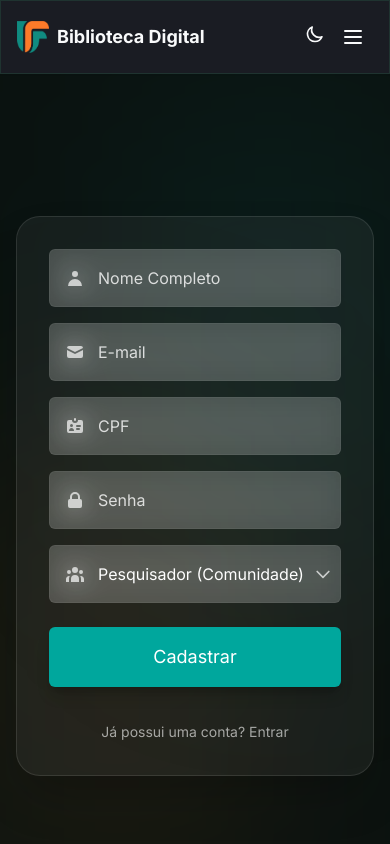
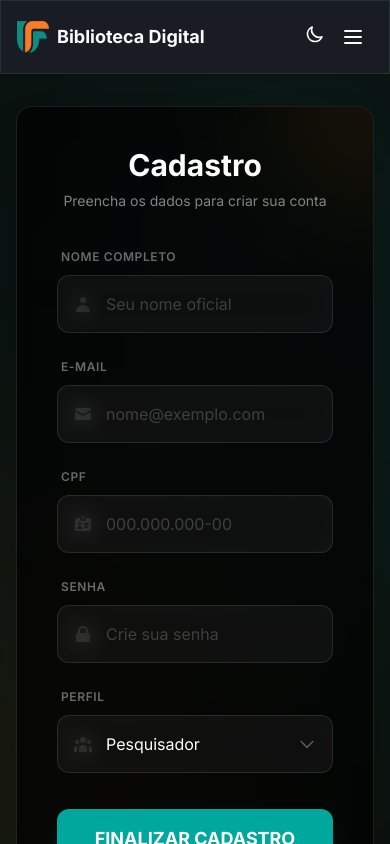
Before and after one commit to lmateusfaria/software-historia, an Angular app in the folder front/: page /register in a window 390 px wide. Shown: the top 844 px of the page. Built offline with nearby package versions, Linux system fonts and the light colour scheme.

Commit message:
feat(front): novos layouts premium para login e registro com seções hero

```diff
--- a/front/src/app/features/usuarios/login.html
+++ b/front/src/app/features/usuarios/login.html
@@ -4,75 +4,120 @@
   <div class="unifef-blur-teal"></div>
   <div class="unifef-blur-orange"></div>
 
-  <div class="w-full max-w-sm relative z-10 fade-in px-4">
-    <!-- Formulário Glassmorphism -->
-    <div class="bg-white/5 backdrop-blur-xl border border-white/10 rounded-3xl p-8 shadow-2xl">
+  <div class="flex items-center justify-center min-h-screen w-full relative z-10 px-4 py-8">
+    <div class="w-full max-w-5xl grid grid-cols-1 lg:grid-cols-2 gap-12 items-center fade-in">
+
+      <!-- Lado Esquerdo: Boas-vindas/Texto -->
+      <div class="hidden lg:flex flex-col justify-center text-white space-y-8 pr-12">
+        <div class="space-y-4">
+          <h1 class="text-6xl font-black leading-tight tracking-tighter">
+            BIBLIOTECA <br>
+            <span class="text-unifef-orange">DIGITAL</span>
+          </h1>
+          <div class="w-24 h-2 bg-unifef-teal rounded-full"></div>
+        </div>
+
+        <p class="text-xl text-white/70 leading-relaxed font-light max-w-md">
+          Preservando a memória da região através da digitalização de acervos históricos e documentos raros.
+        </p>
+
+        <ul class="space-y-4 pt-4">
+          <li class="flex items-center gap-3 text-white/80">
+            <div class="p-2 bg-white/5 rounded-lg border border-white/10">
+              <svg class="w-5 h-5 text-unifef-teal" fill="none" stroke="currentColor" viewBox="0 0 24 24"><path stroke-linecap="round" stroke-linejoin="round" stroke-width="2" d="M9 12l2 2 4-4m6 2a9 9 0 11-18 0 9 9 0 0118 0z"></path></svg>
+            </div>
+            <span>Acesso rápido ao acervo digitalizado</span>
+          </li>
+          <li class="flex items-center gap-3 text-white/80">
+            <div class="p-2 bg-white/5 rounded-lg border border-white/10">
+              <svg class="w-5 h-5 text-unifef-teal" fill="none" stroke="currentColor" viewBox="0 0 24 24"><path stroke-linecap="round" stroke-linejoin="round" stroke-width="2" d="M9 12l2 2 4-4m6 2a9 9 0 11-18 0 9 9 0 0118 0z"></path></svg>
+            </div>
+            <span>Busca avançada com tecnologia OCR</span>
+          </li>
+        </ul>
+      </div>
+
+      <!-- Lado Direito: Formulário -->
+      <div class="w-full max-w-md mx-auto lg:mx-0">
+        <div class="glass card-premium !p-10 shadow-2xl relative overflow-hidden group">
+          <!-- Brilho sutil no hover -->
+          <div class="absolute -top-24 -right-24 w-48 h-48 bg-unifef-teal/10 rounded-full blur-3xl group-hover:bg-unifef-teal/20 transition-all duration-500"></div>
+
+          <div class="text-center mb-10">
+            <h2 class="text-3xl font-bold text-white mb-2">Login</h2>
+            <p class="text-white/50 text-sm">Acesse sua conta para continuar</p>
+          </div>
+
           <form (ngSubmit)="onSubmit()" autocomplete="off" class="space-y-6">
 
-        <!-- Input E-mail / Username -->
-        <div class="relative">
-          <div class="absolute inset-y-0 left-0 pl-4 flex items-center pointer-events-none">
-            <!-- User Icon -->
-            <svg class="w-5 h-5 text-white/70" fill="currentColor" viewBox="0 0 20 20">
+            <div class="space-y-2">
+              <label class="text-xs font-semibold text-white/40 uppercase tracking-wider ml-1">Credenciais</label>
+              <div class="relative group/input">
+                <div class="absolute inset-y-0 left-0 pl-4 flex items-center pointer-events-none group-focus-within/input:text-unifef-teal transition-colors">
+                  <svg class="w-5 h-5 text-white/30" fill="currentColor" viewBox="0 0 20 20">
                     <path fill-rule="evenodd" d="M10 9a3 3 0 100-6 3 3 0 000 6zm-7 9a7 7 0 1114 0H3z" clip-rule="evenodd" />
                   </svg>
                 </div>
                 <input
-            class="w-full bg-white/20 border border-white/5 backdrop-blur-md text-white placeholder-white/80 text-center py-4 rounded-md focus:outline-none focus:ring-2 focus:ring-white/30 transition-all font-medium"
-            type="email"
+                  class="w-full bg-white/5 border border-white/10 backdrop-blur-md text-white placeholder-white/20 pl-12 py-4 rounded-xl focus:outline-none focus:ring-2 focus:ring-unifef-teal/50 focus:border-unifef-teal/50 transition-all font-medium"
+                  type="text"
                   placeholder="E-mail ou Usuário"
                   [(ngModel)]="login"
                   name="login"
                   required>
               </div>
+            </div>
 
-        <!-- Input Senha -->
-        <div class="relative">
-          <div class="absolute inset-y-0 left-0 pl-4 flex items-center pointer-events-none">
-            <!-- Lock Icon -->
-            <svg class="w-5 h-5 text-white/70" fill="currentColor" viewBox="0 0 20 20">
+            <div class="space-y-2">
+              <div class="flex justify-between items-end px-1">
+                <label class="text-xs font-semibold text-white/40 uppercase tracking-wider">Senha</label>
+                <a (click)="router.navigate(['/forgot-password']); $event.preventDefault()" href="#" class="text-xs font-medium hover:text-unifef-orange text-white/40 transition-all cursor-pointer">Esqueceu?</a>
+              </div>
+              <div class="relative group/input">
+                <div class="absolute inset-y-0 left-0 pl-4 flex items-center pointer-events-none group-focus-within/input:text-unifef-teal transition-colors">
+                  <svg class="w-5 h-5 text-white/30" fill="currentColor" viewBox="0 0 20 20">
                     <path fill-rule="evenodd" d="M5 9V7a5 5 0 0110 0v2a2 2 0 012 2v5a2 2 0 01-2 2H5a2 2 0 01-2-2v-5a2 2 0 012-2zm8-2v2H7V7a3 3 0 016 0z" clip-rule="evenodd" />
                   </svg>
                 </div>
                 <input
-            class="w-full bg-white/20 border border-white/5 backdrop-blur-md text-white placeholder-white/80 text-center py-4 rounded-md focus:outline-none focus:ring-2 focus:ring-white/30 transition-all font-medium"
+                  class="w-full bg-white/5 border border-white/10 backdrop-blur-md text-white placeholder-white/20 pl-12 py-4 rounded-xl focus:outline-none focus:ring-2 focus:ring-unifef-teal/50 focus:border-unifef-teal/50 transition-all font-medium"
                   type="password"
-            placeholder="Senha"
+                  placeholder="Sua senha secreta"
                   [(ngModel)]="password"
                   name="password"
                   required>
               </div>
+            </div>
 
-        <div class="flex flex-row items-center justify-start w-full text-white/90 text-sm px-1 py-1">
+            <div class="flex items-center px-1">
               <label class="flex items-center gap-2 cursor-pointer group hover:text-white transition-colors">
-            <input type="checkbox" class="w-4 h-4 rounded border-white/30 bg-white/10 text-teal-500 focus:ring-2 focus:ring-teal-500/50 focus:ring-offset-0 transition-all cursor-pointer">
-            <span class="select-none">Manter conectado</span>
+                <input type="checkbox" class="w-4 h-4 rounded border-white/20 bg-white/10 text-unifef-teal focus:ring-2 focus:ring-unifef-teal/50 focus:ring-offset-0 transition-all cursor-pointer">
+                <span class="select-none text-white/40 group-hover:text-white/70 text-sm">Manter conectado</span>
               </label>
             </div>
 
             @if (error) {
-          <div class="p-3 bg-red-900/50 border border-red-500/30 rounded-md text-red-200 text-sm text-center backdrop-blur-sm mt-4">
+              <div class="p-4 bg-red-900/20 border border-red-500/20 rounded-xl text-red-200 text-sm text-center backdrop-blur-sm animate-pulse">
                 {{ error }}
               </div>
             }
 
-        <div class="flex flex-row items-center justify-between pt-4 gap-4">
+            <div class="pt-4">
               <button
-            class="flex-1 bg-unifef-teal hover:bg-unifef-teal-dark text-white py-3 px-6 rounded-md font-medium transition-colors shadow-lg shadow-black/20"
+                class="w-full bg-unifef-teal hover:bg-unifef-teal-dark text-white py-4 rounded-xl font-bold text-lg transition-all shadow-xl shadow-unifef-teal/20 hover:-translate-y-1 active:translate-y-0"
                 type="submit"
                 [disabled]="loading">
-            {{ loading ? 'ENTRANDO...' : 'ENTRAR' }}
+                {{ loading ? 'AUTENTICANDO...' : 'ENTRAR NO SISTEMA' }}
               </button>
-          <a (click)="router.navigate(['/forgot-password']); $event.preventDefault()" href="#" class="flex-1 text-center text-sm font-medium hover:text-white text-white/80 hover:underline transition-all cursor-pointer">Esqueceu a senha?</a>
             </div>
 
-        <!-- Botão para tela de registro -->
-        <div class="mt-6 text-center">
+            <div class="mt-8 text-center pt-8 border-t border-white/5">
+              <p class="text-white/20 text-xs mb-4 uppercase tracking-widest font-bold">Novo por aqui?</p>
               <button
-            class="text-white/60 text-sm hover:text-white transition-colors"
+                class="w-full py-3 rounded-xl border border-white/10 text-white/60 hover:text-white hover:bg-white/5 hover:border-white/20 transition-all font-semibold"
                 type="button"
                 (click)="router.navigate(['/register'])">
-            Não tem uma conta? Cadastre-se
+                CRIAR MINHA CONTA
               </button>
             </div>
 
@@ -80,3 +125,5 @@
         </div>
       </div>
     </div>
+  </div>
+</div>
--- a/front/src/app/features/usuarios/register.html
+++ b/front/src/app/features/usuarios/register.html
@@ -4,133 +4,172 @@
   <div class="unifef-blur-teal"></div>
   <div class="unifef-blur-orange"></div>
 
-  <div class="w-full max-w-2xl relative z-10 fade-in px-4">
-    <!-- Formulário Glassmorphism -->
-    <div class="bg-white/5 backdrop-blur-xl border border-white/10 rounded-3xl p-8 shadow-2xl">
-      <form (ngSubmit)="onSubmit()" autocomplete="off" class="grid grid-cols-1 md:grid-cols-2 gap-4">
+  <div class="flex items-center justify-center min-h-screen w-full relative z-10 px-4 py-8">
+    <div class="w-full max-w-6xl grid grid-cols-1 lg:grid-cols-2 gap-12 items-center fade-in">
 
-        <!-- Input Nome -->
-        <div class="md:col-span-2 relative">
-          <div class="absolute inset-y-0 left-0 pl-4 flex items-center pointer-events-none">
-            <!-- User Icon -->
-            <svg class="w-5 h-5 text-white/70" fill="currentColor" viewBox="0 0 20 20">
-              <path fill-rule="evenodd" d="M10 9a3 3 0 100-6 3 3 0 000 6zm-7 9a7 7 0 1114 0H3z" clip-rule="evenodd" />
-            </svg>
+      <!-- Lado Esquerdo: Hero/Info -->
+      <div class="hidden lg:flex flex-col justify-center text-white space-y-8 pr-12">
+        <div class="space-y-4">
+          <span class="text-unifef-teal font-bold tracking-[0.3em] uppercase text-sm">Faça parte do projeto</span>
+          <h1 class="text-6xl font-black leading-tight tracking-tighter">
+            CRIE SUA <br>
+            <span class="text-unifef-orange">CONTA</span>
+          </h1>
+          <div class="w-24 h-2 bg-unifef-teal rounded-full"></div>
+        </div>
+
+        <p class="text-xl text-white/70 leading-relaxed font-light max-w-md">
+          Ao se cadastrar, você contribui para a catalogação e preservação da nossa história digitalizada.
+        </p>
+
+        <div class="grid grid-cols-2 gap-6 pt-4">
+          <div class="p-6 bg-white/5 rounded-2xl border border-white/10 space-y-3">
+            <svg class="w-8 h-8 text-unifef-teal" fill="none" stroke="currentColor" viewBox="0 0 24 24"><path stroke-linecap="round" stroke-linejoin="round" stroke-width="2" d="M12 4.354a4 4 0 110 5.292M15 21H3v-1a6 6 0 0112 0v1zm0 0h6v-1a6 6 0 00-9-5.197M13 7a4 4 0 11-8 0 4 4 0 018 0z"></path></svg>
+            <h3 class="font-bold text-white">Comunidade</h3>
+            <p class="text-xs text-white/50">Explore milhares de documentos históricos</p>
+          </div>
+          <div class="p-6 bg-white/5 rounded-2xl border border-white/10 space-y-3">
+            <svg class="w-8 h-8 text-unifef-teal" fill="none" stroke="currentColor" viewBox="0 0 24 24"><path stroke-linecap="round" stroke-linejoin="round" stroke-width="2" d="M11 5H6a2 2 0 00-2 2v11a2 2 0 002 2h11a2 2 0 002-2v-5m-1.414-9.414a2 2 0 112.828 2.828L11.828 15H9v-2.828l8.586-8.586z"></path></svg>
+            <h3 class="font-bold text-white">Contribuição</h3>
+            <p class="text-xs text-white/50">Colabore com a digitalização e OCR</p>
+          </div>
+        </div>
+      </div>
+
+      <!-- Lado Direito: Formulário -->
+      <div class="w-full max-w-2xl mx-auto lg:mx-0">
+        <div class="glass card-premium !p-10 shadow-2xl relative overflow-hidden group">
+          <div class="absolute -top-24 -right-24 w-48 h-48 bg-unifef-orange/10 rounded-full blur-3xl group-hover:bg-unifef-orange/20 transition-all duration-500"></div>
+
+          <div class="text-center mb-8 lg:hidden">
+            <h2 class="text-3xl font-bold text-white mb-2">Cadastro</h2>
+            <p class="text-white/50 text-sm">Preencha os dados para criar sua conta</p>
+          </div>
+
+          <form (ngSubmit)="onSubmit()" autocomplete="off" class="grid grid-cols-1 md:grid-cols-2 gap-5">
+
+            <!-- Nome Completo -->
+            <div class="md:col-span-2 space-y-2">
+              <label class="text-xs font-semibold text-white/40 uppercase tracking-wider ml-1">Nome Completo</label>
+              <div class="relative group/input">
+                <div class="absolute inset-y-0 left-0 pl-4 flex items-center pointer-events-none group-focus-within/input:text-unifef-teal transition-colors">
+                  <svg class="w-5 h-5 text-white/30" fill="currentColor" viewBox="0 0 20 20"><path fill-rule="evenodd" d="M10 9a3 3 0 100-6 3 3 0 000 6zm-7 9a7 7 0 1114 0H3z" clip-rule="evenodd" /></svg>
                 </div>
                 <input
-            class="w-full bg-white/20 border border-white/5 backdrop-blur-md text-white placeholder-white/80 py-4 pl-12 rounded-md focus:outline-none focus:ring-2 focus:ring-white/30 transition-all font-medium"
+                  class="w-full bg-white/5 border border-white/10 backdrop-blur-md text-white placeholder-white/20 pl-12 py-4 rounded-xl focus:outline-none focus:ring-2 focus:ring-unifef-teal/50 focus:border-unifef-teal/50 transition-all font-medium"
                   type="text"
-            placeholder="Nome Completo"
+                  placeholder="Seu nome oficial"
                   [(ngModel)]="nome"
                   name="nome"
                   required>
               </div>
+            </div>
 
-        <!-- Input E-mail -->
-        <div class="relative">
-          <div class="absolute inset-y-0 left-0 pl-4 flex items-center pointer-events-none">
-            <!-- Mail Icon -->
-            <svg class="w-5 h-5 text-white/70" fill="currentColor" viewBox="0 0 20 20">
-              <path d="M2.003 5.884L10 9.882l7.997-3.998A2 2 0 0016 4H4a2 2 0 00-1.997 1.884z" />
-              <path d="M18 8.118l-8 4-8-4V14a2 2 0 002 2h12a2 2 0 002-2V8.118z" />
-            </svg>
+            <!-- E-mail -->
+            <div class="space-y-2">
+              <label class="text-xs font-semibold text-white/40 uppercase tracking-wider ml-1">E-mail</label>
+              <div class="relative group/input">
+                <div class="absolute inset-y-0 left-0 pl-4 flex items-center pointer-events-none group-focus-within/input:text-unifef-teal transition-colors">
+                  <svg class="w-5 h-5 text-white/30" fill="currentColor" viewBox="0 0 20 20"><path d="M2.003 5.884L10 9.882l7.997-3.998A2 2 0 0016 4H4a2 2 0 00-1.997 1.884z" /><path d="M18 8.118l-8 4-8-4V14a2 2 0 002 2h12a2 2 0 002-2V8.118z" /></svg>
                 </div>
                 <input
-            class="w-full bg-white/20 border border-white/5 backdrop-blur-md text-white placeholder-white/80 py-4 pl-12 rounded-md focus:outline-none focus:ring-2 focus:ring-white/30 transition-all font-medium"
+                  class="w-full bg-white/5 border border-white/10 backdrop-blur-md text-white placeholder-white/20 pl-12 py-4 rounded-xl focus:outline-none focus:ring-2 focus:ring-unifef-teal/50 focus:border-unifef-teal/50 transition-all font-medium"
                   type="email"
-            placeholder="E-mail"
+                  placeholder="nome@exemplo.com"
                   [(ngModel)]="email"
                   name="email"
                   required>
               </div>
+            </div>
 
-        <!-- Input CPF -->
-        <div class="relative">
-          <div class="absolute inset-y-0 left-0 pl-4 flex items-center pointer-events-none">
-            <!-- Id Icon -->
-            <svg class="w-5 h-5 text-white/70" fill="currentColor" viewBox="0 0 20 20">
-              <path fill-rule="evenodd" d="M10 2a1 1 0 00-1 1v1a1 1 0 002 0V3a1 1 0 00-1-1zM4 4h3a3 3 0 006 0h3a2 2 0 012 2v9a2 2 0 01-2 2H4a2 2 0 01-2-2V6a2 2 0 012-2zm2.5 7a1.5 1.5 0 100-3 1.5 1.5 0 000 3zm2.45 4a2.5 2.5 0 10-4.9 0h4.9zM12 9a1 1 0 100 2h3a1 1 0 100-2h-3zm-1 4a1 1 0 011-1h2a1 1 0 110 2h-2a1 1 0 01-1-1z" clip-rule="evenodd" />
-            </svg>
+            <!-- CPF -->
+            <div class="space-y-2">
+              <label class="text-xs font-semibold text-white/40 uppercase tracking-wider ml-1">CPF</label>
+              <div class="relative group/input">
+                <div class="absolute inset-y-0 left-0 pl-4 flex items-center pointer-events-none group-focus-within/input:text-unifef-teal transition-colors">
+                  <svg class="w-5 h-5 text-white/30" fill="currentColor" viewBox="0 0 20 20"><path fill-rule="evenodd" d="M10 2a1 1 0 00-1 1v1a1 1 0 002 0V3a1 1 0 00-1-1zM4 4h3a3 3 0 006 0h3a2 2 0 012 2v9a2 2 0 01-2 2H4a2 2 0 01-2-2V6a2 2 0 012-2zm2.5 7a1.5 1.5 0 100-3 1.5 1.5 0 000 3zm2.45 4a2.5 2.5 0 10-4.9 0h4.9zM12 9a1 1 0 100 2h3a1 1 0 100-2h-3zm-1 4a1 1 0 011-1h2a1 1 0 110 2h-2a1 1 0 01-1-1z" clip-rule="evenodd" /></svg>
                 </div>
                 <input
-            class="w-full bg-white/20 border border-white/5 backdrop-blur-md text-white placeholder-white/80 py-4 pl-12 rounded-md focus:outline-none focus:ring-2 focus:ring-white/30 transition-all font-medium"
+                  class="w-full bg-white/5 border border-white/10 backdrop-blur-md text-white placeholder-white/20 pl-12 py-4 rounded-xl focus:outline-none focus:ring-2 focus:ring-unifef-teal/50 focus:border-unifef-teal/50 transition-all font-medium"
                   type="text"
-            placeholder="CPF"
+                  placeholder="000.000.000-00"
                   [(ngModel)]="cpf"
                   name="cpf"
                   (input)="onCpfInput($event)"
                   maxlength="14"
                   required>
               </div>
+            </div>
 
-        <!-- Input Senha -->
-        <div class="relative">
-          <div class="absolute inset-y-0 left-0 pl-4 flex items-center pointer-events-none">
-            <!-- Lock Icon -->
-            <svg class="w-5 h-5 text-white/70" fill="currentColor" viewBox="0 0 20 20">
-              <path fill-rule="evenodd" d="M5 9V7a5 5 0 0110 0v2a2 2 0 012 2v5a2 2 0 01-2 2H5a2 2 0 01-2-2v-5a2 2 0 012-2zm8-2v2H7V7a3 3 0 016 0z" clip-rule="evenodd" />
-            </svg>
+            <!-- Senha -->
+            <div class="space-y-2">
+              <label class="text-xs font-semibold text-white/40 uppercase tracking-wider ml-1">Senha</label>
+              <div class="relative group/input">
+                <div class="absolute inset-y-0 left-0 pl-4 flex items-center pointer-events-none group-focus-within/input:text-unifef-teal transition-colors">
+                  <svg class="w-5 h-5 text-white/30" fill="currentColor" viewBox="0 0 20 20"><path fill-rule="evenodd" d="M5 9V7a5 5 0 0110 0v2a2 2 0 012 2v5a2 2 0 01-2 2H5a2 2 0 01-2-2v-5a2 2 0 012-2zm8-2v2H7V7a3 3 0 016 0z" clip-rule="evenodd" /></svg>
                 </div>
                 <input
-            class="w-full bg-white/20 border border-white/5 backdrop-blur-md text-white placeholder-white/80 py-4 pl-12 rounded-md focus:outline-none focus:ring-2 focus:ring-white/30 transition-all font-medium"
+                  class="w-full bg-white/5 border border-white/10 backdrop-blur-md text-white placeholder-white/20 pl-12 py-4 rounded-xl focus:outline-none focus:ring-2 focus:ring-unifef-teal/50 focus:border-unifef-teal/50 transition-all font-medium"
                   type="password"
-            placeholder="Senha"
+                  placeholder="Crie sua senha"
                   [(ngModel)]="senha"
                   name="senha"
                   required>
               </div>
+            </div>
 
             <!-- Perfil -->
-        <div class="relative">
-          <div class="absolute inset-y-0 left-0 pl-4 flex items-center pointer-events-none">
-            <!-- Role Icon -->
-            <svg class="w-5 h-5 text-white/70" fill="currentColor" viewBox="0 0 20 20">
-              <path d="M13 6a3 3 0 11-6 0 3 3 0 016 0zM18 8a2 2 0 11-4 0 2 2 0 014 0zM14 15a4 4 0 00-8 0v3h8v-3zM6 8a2 2 0 11-4 0 2 2 0 014 0zM16 18v-3a5.972 5.972 0 00-.75-2.906A3.005 3.005 0 0119 15v3h-3zM4.75 12.094A5.973 5.973 0 004 15v3H1v-3a3 3 0 013.75-2.906z" />
-            </svg>
+            <div class="space-y-2">
+              <label class="text-xs font-semibold text-white/40 uppercase tracking-wider ml-1">Perfil</label>
+              <div class="relative group/input">
+                <div class="absolute inset-y-0 left-0 pl-4 flex items-center pointer-events-none group-focus-within/input:text-unifef-teal transition-colors">
+                  <svg class="w-5 h-5 text-white/30" fill="currentColor" viewBox="0 0 20 20"><path d="M13 6a3 3 0 11-6 0 3 3 0 016 0zM18 8a2 2 0 11-4 0 2 2 0 014 0zM14 15a4 4 0 00-8 0v3h8v-3zM6 8a2 2 0 11-4 0 2 2 0 014 0zM16 18v-3a5.972 5.972 0 00-.75-2.906A3.005 3.005 0 0119 15v3h-3zM4.75 12.094A5.973 5.973 0 004 15v3H1v-3a3 3 0 013.75-2.906z" /></svg>
                 </div>
                 <select
-            class="w-full bg-white/20 border border-white/5 backdrop-blur-md text-white placeholder-white/80 py-4 pl-12 rounded-md focus:outline-none focus:ring-2 focus:ring-white/30 transition-all font-medium appearance-none cursor-pointer"
+                  class="w-full bg-white/5 border border-white/10 backdrop-blur-md text-white placeholder-white/20 pl-12 py-4 rounded-xl focus:outline-none focus:ring-2 focus:ring-unifef-teal/50 focus:border-unifef-teal/50 transition-all font-medium appearance-none cursor-pointer"
                   [(ngModel)]="perfil"
                   name="perfil"
                   required>
-            <option value="PESQUISADOR" class="text-gray-900 bg-white">Pesquisador (Comunidade)</option>
+                  <option value="PESQUISADOR" class="text-gray-900 bg-white">Pesquisador</option>
                   @if (podeCadastrarOutros) {
-              <option value="ALUNO" class="text-gray-900 bg-white">Aluno (Digitalizador)</option>
-              <option value="PROFESSOR" class="text-gray-900 bg-white">Professor (Gestor)</option>
+                    <option value="ALUNO" class="text-gray-900 bg-white">Aluno Digitalizador</option>
+                    <option value="PROFESSOR" class="text-gray-900 bg-white">Professor Gestor</option>
                   }
                 </select>
-          <div class="absolute inset-y-0 right-0 flex items-center px-2 pointer-events-none">
-            <svg class="w-5 h-5 text-white/70" fill="none" stroke="currentColor" viewBox="0 0 24 24"><path stroke-linecap="round" stroke-linejoin="round" stroke-width="2" d="M19 9l-7 7-7-7"></path></svg>
+                <div class="absolute inset-y-0 right-0 flex items-center px-4 pointer-events-none">
+                  <svg class="w-5 h-5 text-white/30" fill="none" stroke="currentColor" viewBox="0 0 24 24"><path stroke-linecap="round" stroke-linejoin="round" stroke-width="2" d="M19 9l-7 7-7-7"></path></svg>
+                </div>
               </div>
             </div>
 
-        <div class="md:col-span-2 pt-2">
+            <div class="md:col-span-2 pt-4">
               @if (error) {
-            <div class="p-3 mb-4 bg-red-900/50 border border-red-500/30 rounded-md text-red-200 text-sm text-center backdrop-blur-sm">
+                <div class="p-4 mb-4 bg-red-900/20 border border-red-500/20 rounded-xl text-red-200 text-sm text-center backdrop-blur-sm">
                   {{ error }}
                 </div>
               }
               @if (success) {
-            <div class="p-3 mb-4 bg-green-900/50 border border-green-500/30 rounded-md text-green-200 text-sm text-center backdrop-blur-sm">
+                <div class="p-4 mb-4 bg-green-900/20 border border-green-500/20 rounded-xl text-green-200 text-sm text-center backdrop-blur-sm">
                   Conta criada com sucesso! Redirecionando...
                 </div>
               }
 
               <button
-            class="w-full bg-unifef-teal hover:bg-unifef-teal-dark text-white py-4 rounded-md font-medium text-lg transition-colors shadow-lg shadow-black/20"
+                class="w-full bg-unifef-teal hover:bg-unifef-teal-dark text-white py-4 rounded-xl font-bold text-lg transition-all shadow-xl shadow-unifef-teal/20 hover:-translate-y-1 active:translate-y-0"
                 type="submit"
                 [disabled]="loading">
-            {{ loading ? 'Processando...' : 'Cadastrar' }}
+                {{ loading ? 'PROCESSANDO...' : 'FINALIZAR CADASTRO' }}
               </button>
             </div>
 
             <!-- Botão para tela de login -->
-        <div class="md:col-span-2 mt-4 text-center">
+            <div class="md:col-span-2 mt-6 text-center pt-6 border-t border-white/5">
+              <p class="text-white/20 text-xs mb-3 uppercase tracking-widest font-bold">Já tem acesso?</p>
               <button
-            class="text-white/60 text-sm hover:text-white transition-colors"
+                class="text-unifef-teal font-semibold hover:text-unifef-orange transition-colors"
                 type="button"
                 (click)="router.navigate(['/login'])">
-            Já possui uma conta? Entrar
+                FAZER LOGIN AGORA
               </button>
             </div>
 
@@ -138,3 +177,5 @@
         </div>
       </div>
     </div>
+  </div>
+</div>
```
Lines whose indentation alone changed are shown as unchanged.
